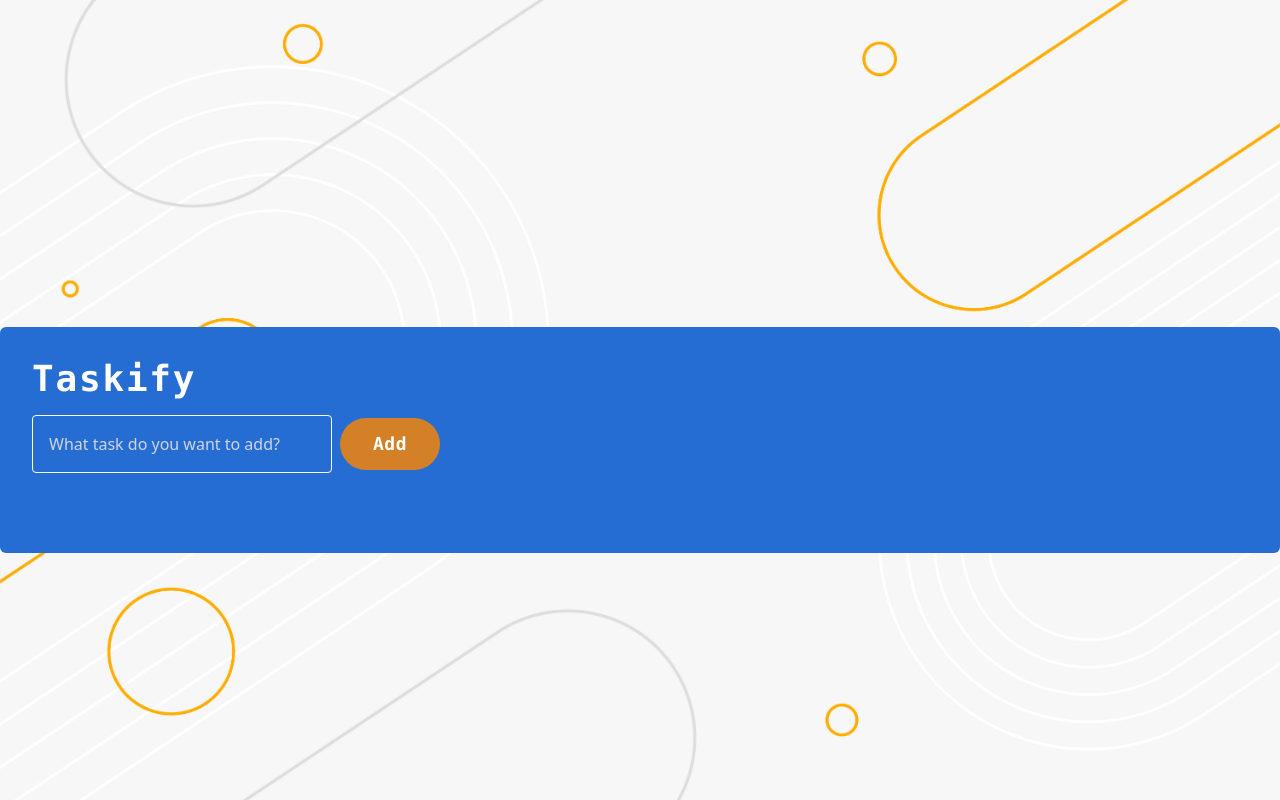
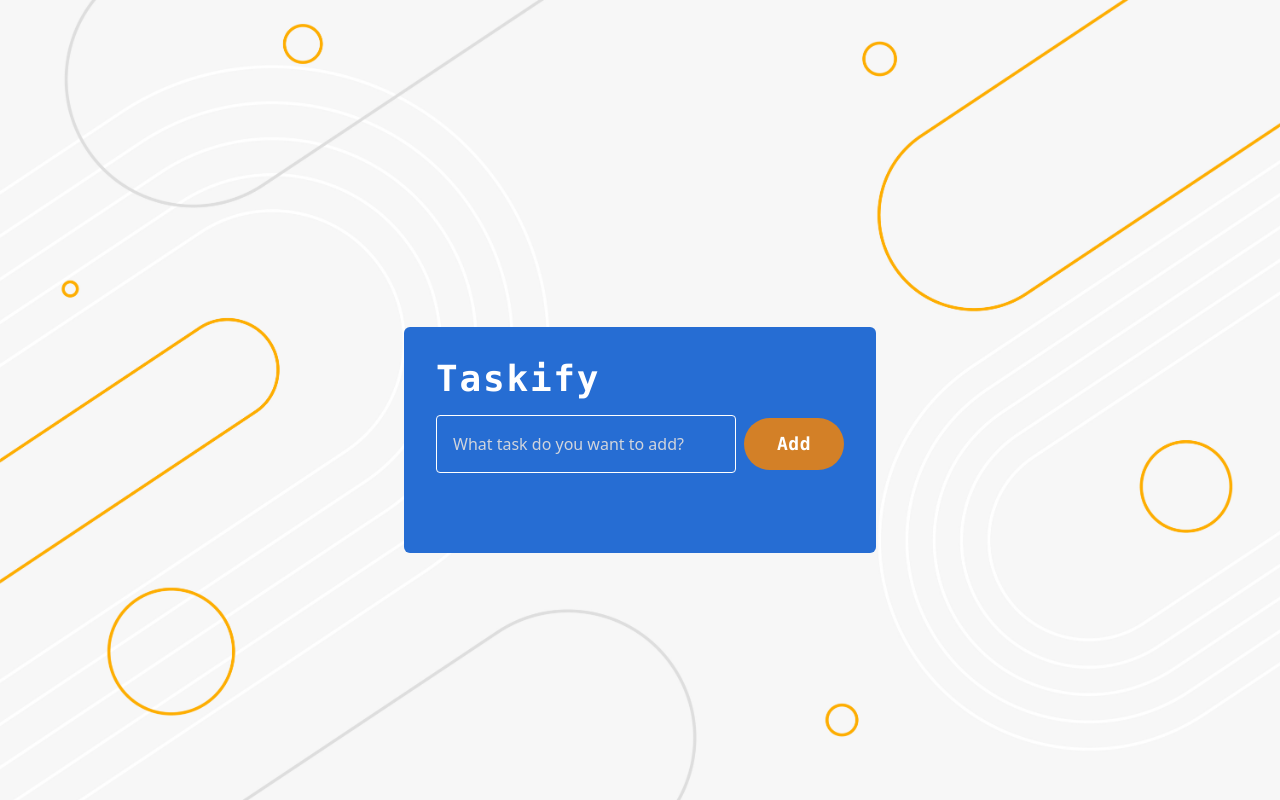
Before and after one commit to Daniel1000c/TaskifyApp, a React (Vite) app: page / in a window 1280 px wide. Built offline with nearby package versions, Linux system fonts and the light colour scheme.

Commit message:
add delete task and edit task toggle functions"

```diff
--- a/src/components/TaskifyList.jsx
+++ b/src/components/TaskifyList.jsx
@@ -2,6 +2,7 @@ import React , { useState } from 'react'
 import ListForm from './ListForm'
 import { v4 as uuidv4 } from 'uuid' //Import uuid identifier to create unique ids for each task
 import Todo from './Todo'
+import EditTask from './EditTask'
 uuidv4()
 
 const TaskifyList = () => {
@@ -13,8 +14,33 @@ const TaskifyList = () => {
     const createTodo = todo => {
         setTodo([...toDoValue, {id: uuidv4(), task: todo, isEditing: false}])
     }
+
+    {/*Create "deleteTask" function */}
+    const deleteTask = id => {
+        setTodo(toDoValue.filter(todo => todo.id !== id))
+    }
+
+    {/*Create "editTask" function */}
+    const editTask = id => {
+        setTodo(
+            toDoValue.map((todo) =>
+                todo.id === id ? {...todo, isEditing: !todo.isEditing} : todo
+            )
+        )
+    }
+
+    {/*Create  update "editTodo" function */}
+    const editTodo = (task, id) => {
+       setTodo(
+        toDoValue.map((todo) =>
+            todo.id === id ? {...todo, task, isEditing: false} : todo
+        )
+       )
+    }
+
     return (
-        <div className='container bg-[#266dd3] mt-20 p-8 rounded-md'>
+
+        <div className=' bg-[#266dd3] mt-20 p-8 rounded-md'>
 
             {/*Add taskify title */}
             <h1 className='text-white font-bold font-mono tracking-wider text-4xl mb-4'>Taskify</h1>
@@ -24,7 +50,11 @@ const TaskifyList = () => {
 
             {/*Add todo map*/}
             {toDoValue.map((todo, index) => (
-                <Todo task={todo} key={index} />
+                todo.isEditing ? (
+                    <EditTask editTodo={editTodo} task={todo} key={index}/>
+                ) : (
+                    <Todo task={todo} key={index} deleteTask={deleteTask} editTask={editTask}/>
+                )
             ))}
         </div>
     )
```
